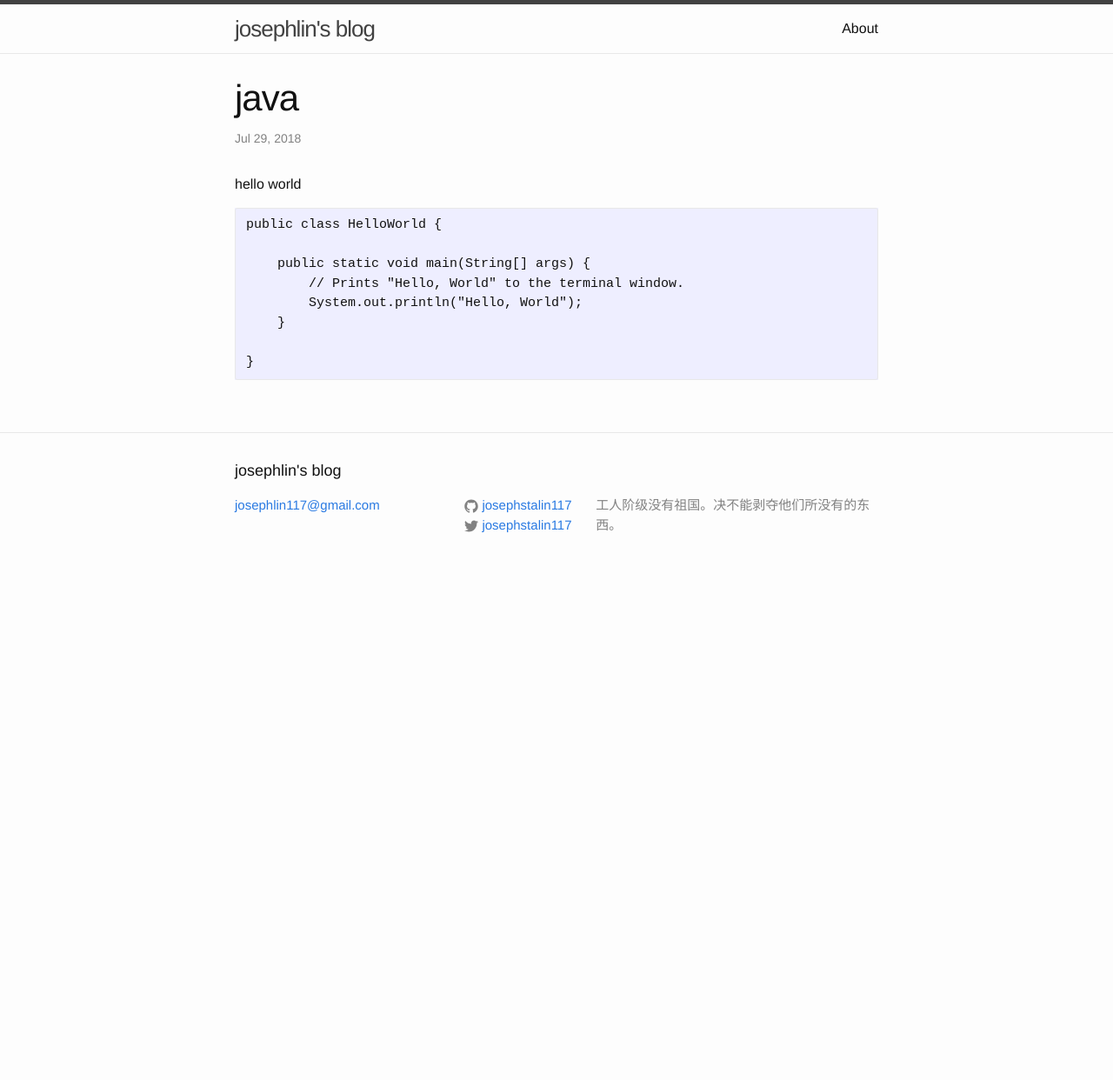
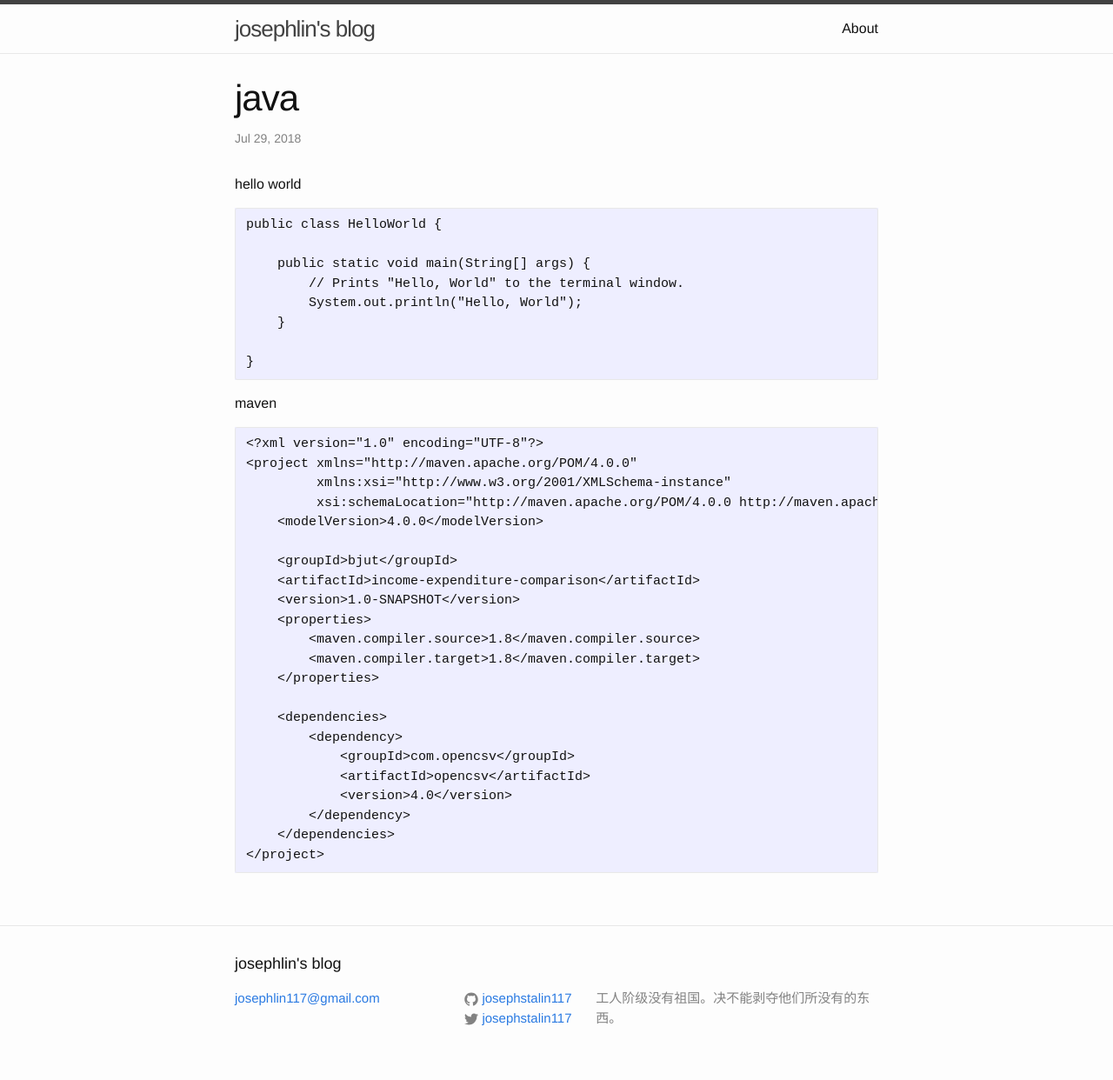
Before and after one commit to josephstalin117/josephstalin117.github.io, a Jekyll site: the page built from _posts/2018-7-29-java.markdown, in a window 1280 px wide. Shown: the whole page at 87% size. Built offline with Jekyll 4.4.1, drawn with Linux system fonts in a browser that asks for light colours; before the commit the page ends 900 px from its top, so only the background shows below that.

Commit message:
add maven of java

````diff
--- a/_posts/2018-7-29-java.markdown
+++ b/_posts/2018-7-29-java.markdown
@@ -16,3 +16,29 @@ public class HelloWorld {
 
 }
 ```
+
+maven
+```
+<?xml version="1.0" encoding="UTF-8"?>
+<project xmlns="http://maven.apache.org/POM/4.0.0"
+         xmlns:xsi="http://www.w3.org/2001/XMLSchema-instance"
+         xsi:schemaLocation="http://maven.apache.org/POM/4.0.0 http://maven.apache.org/xsd/maven-4.0.0.xsd">
+    <modelVersion>4.0.0</modelVersion>
+
+    <groupId>bjut</groupId>
+    <artifactId>income-expenditure-comparison</artifactId>
+    <version>1.0-SNAPSHOT</version>
+    <properties>
+        <maven.compiler.source>1.8</maven.compiler.source>
+        <maven.compiler.target>1.8</maven.compiler.target>
+    </properties>
+
+    <dependencies>
+        <dependency>
+            <groupId>com.opencsv</groupId>
+            <artifactId>opencsv</artifactId>
+            <version>4.0</version>
+        </dependency>
+    </dependencies>
+</project>
+```
````
